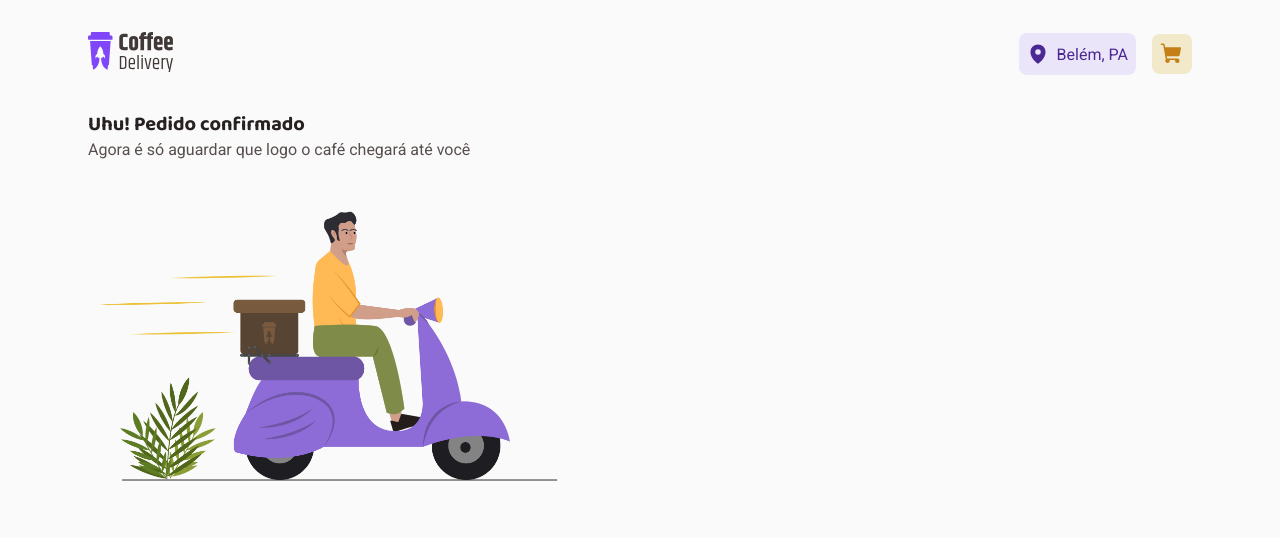
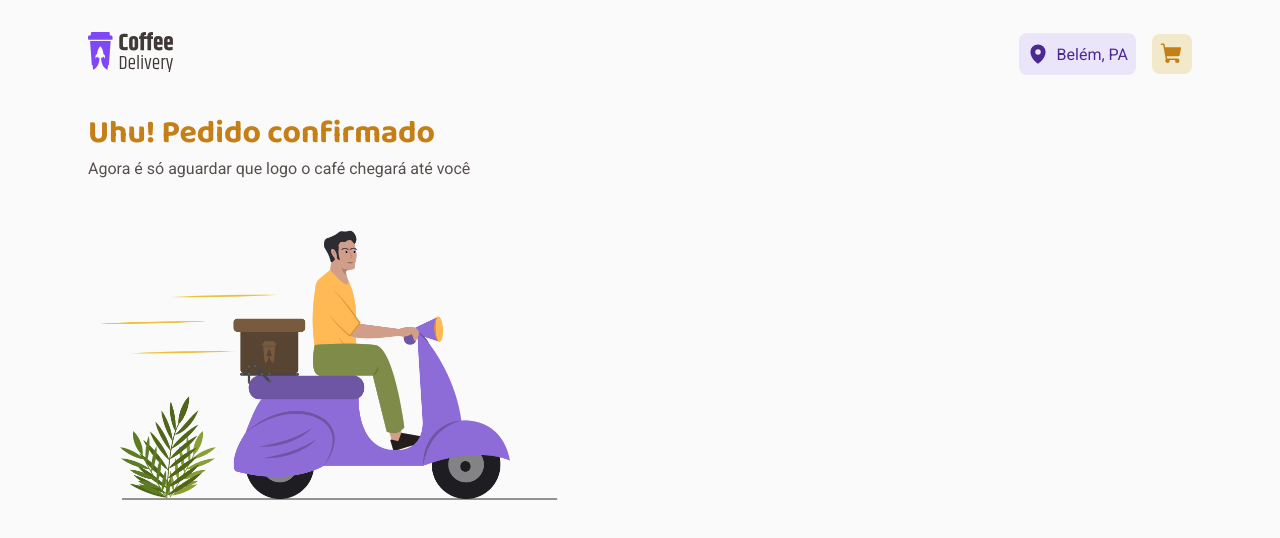
Before and after one commit to DenisLevy76/ignite-coffe-challenge-2, a React (Vite) app: page /success-order in a window 1280 px wide. Shown: the top 538 px of the page. Built offline with nearby package versions, Linux system fonts and the light colour scheme.

Commit message:
Update success page title color and size

```diff
--- a/src/pages/SuccessOrder/styles.ts
+++ b/src/pages/SuccessOrder/styles.ts
@@ -13,6 +13,8 @@ export const Container = styled.main`
 
     > h1 {
       grid-area: title;
+      color: ${({ theme }) => theme.colors.yellowDark};
+      font-size: 2rem;
     }
 
     > p {
```
